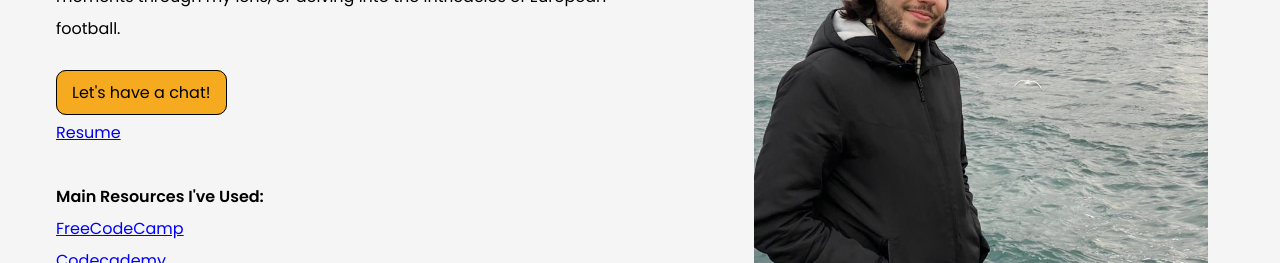
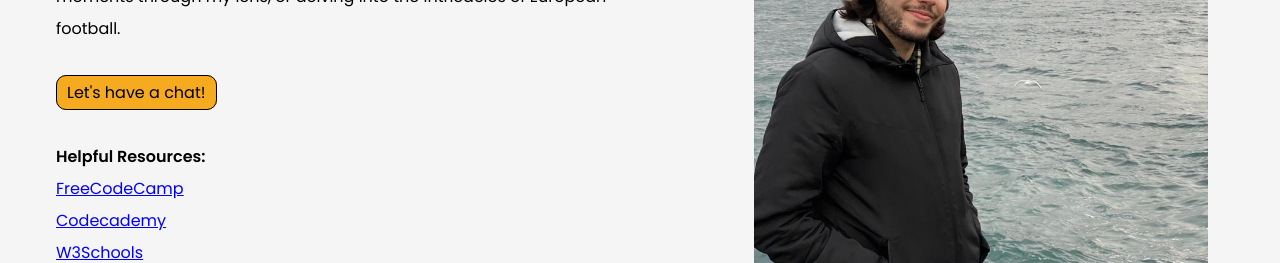
Before and after one commit to demirsergen/Portfolio-website, a React (Create React App) app: page /about in a window 1280 px wide. Shown: the part 396-659 px from the top of the page. Built offline with nearby package versions, Linux system fonts and the light colour scheme; a web font is replaced by a local one.

Commit message:
update styling and layout

```diff
--- a/src/components/About.js
+++ b/src/components/About.js
@@ -1,7 +1,6 @@
 import profilePic from '../static/images/profile_picture2.JPG';
 import { useEffect } from 'react';
 import { Link } from 'react-router-dom';
-import Resume from '../components/Resume';
 
 const About = () => {
   useEffect(() => {
@@ -28,9 +27,8 @@ const About = () => {
           <Link to="/contact" className="about-link">
             Let's have a chat!
           </Link>
-          <Resume />
           <div className="aboutResources">
-            <h4>Main Resources I've Used:</h4>
+            <h4>Helpful Resources:</h4>
             <ul>
               <li>
                 <a
--- a/src/components/Hero.js
+++ b/src/components/Hero.js
@@ -15,8 +15,8 @@ const Hero = () => {
             <br />
           </h2>
           <p>
-            I am a Frontend Web Developer and I use modern
-            technologies to create cool things for the web.
+            I am a Software Developer and I use modern technologies to
+            create cool things for the web.
           </p>
           <div className="heroButtonsContainer">
             <button className="viewProjectsButton">
--- a/src/components/Home.js
+++ b/src/components/Home.js
@@ -1,9 +1,9 @@
-import { useEffect } from "react";
-import Hero from "./Hero";
-import Services from "./Services";
-import Skills from "./Skills";
-import CallToAction from "./CallToAction";
-import PopularProjects from "./PopularProjects";
+import { useEffect } from 'react';
+import Hero from './Hero';
+import Services from './Services';
+import Skills from './Skills';
+import CallToAction from './CallToAction';
+import PopularProjects from './PopularProjects';
 
 const Home = () => {
   useEffect(() => {
@@ -13,7 +13,7 @@ const Home = () => {
     <div className="homeOuterContainer">
       <Hero />
       <Skills />
-      <PopularProjects />
+      {/* <PopularProjects /> */}
       <Services />
       <CallToAction />
     </div>
--- a/src/styles.css
+++ b/src/styles.css
@@ -457,7 +457,7 @@ header {
   color: black;
   text-decoration: none;
   border: 1px solid black;
-  padding: 10px 15px;
+  padding: 5px 10px;
   border-radius: 10px;
   background: rgb(245, 170, 32);
 }
@@ -1120,7 +1120,7 @@ textarea {
 }
 
 .resume {
-  display: block;
+  /* display: block; */
   margin: .5em 0;
 }
 
```
